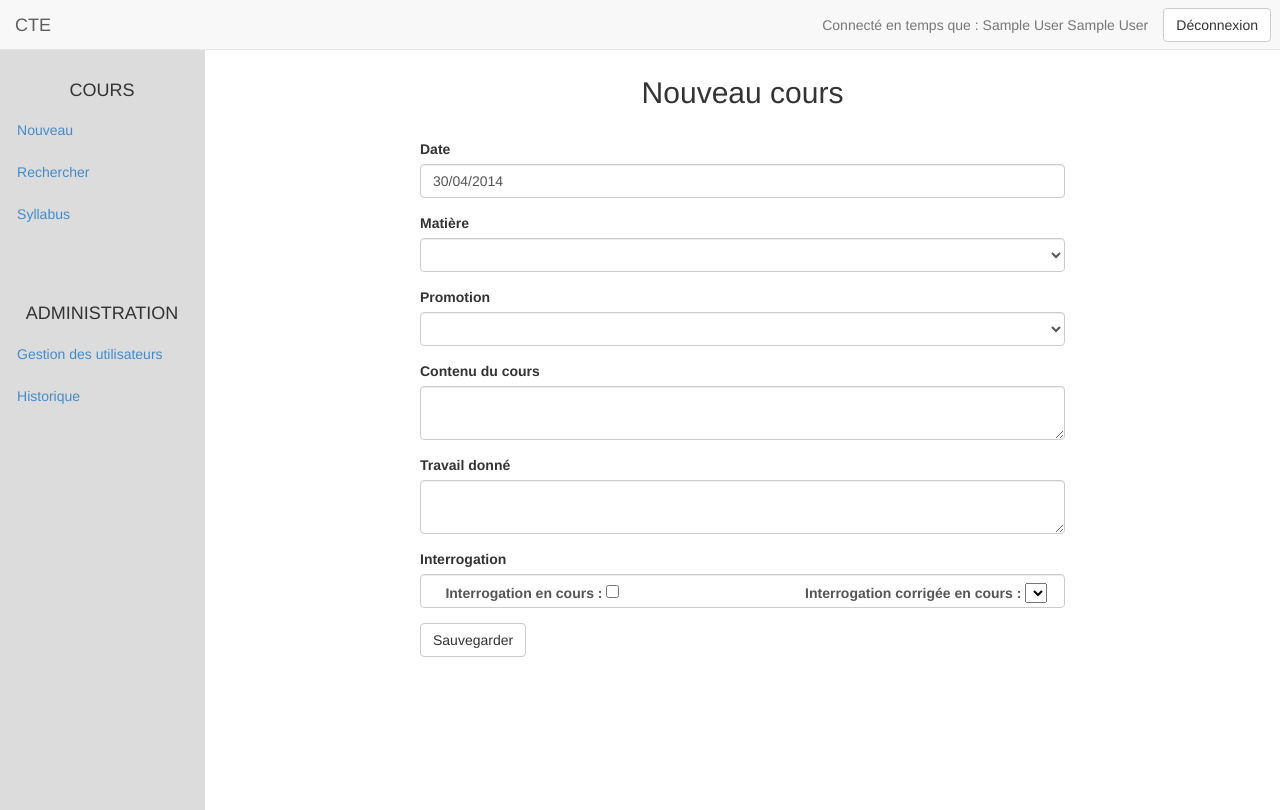
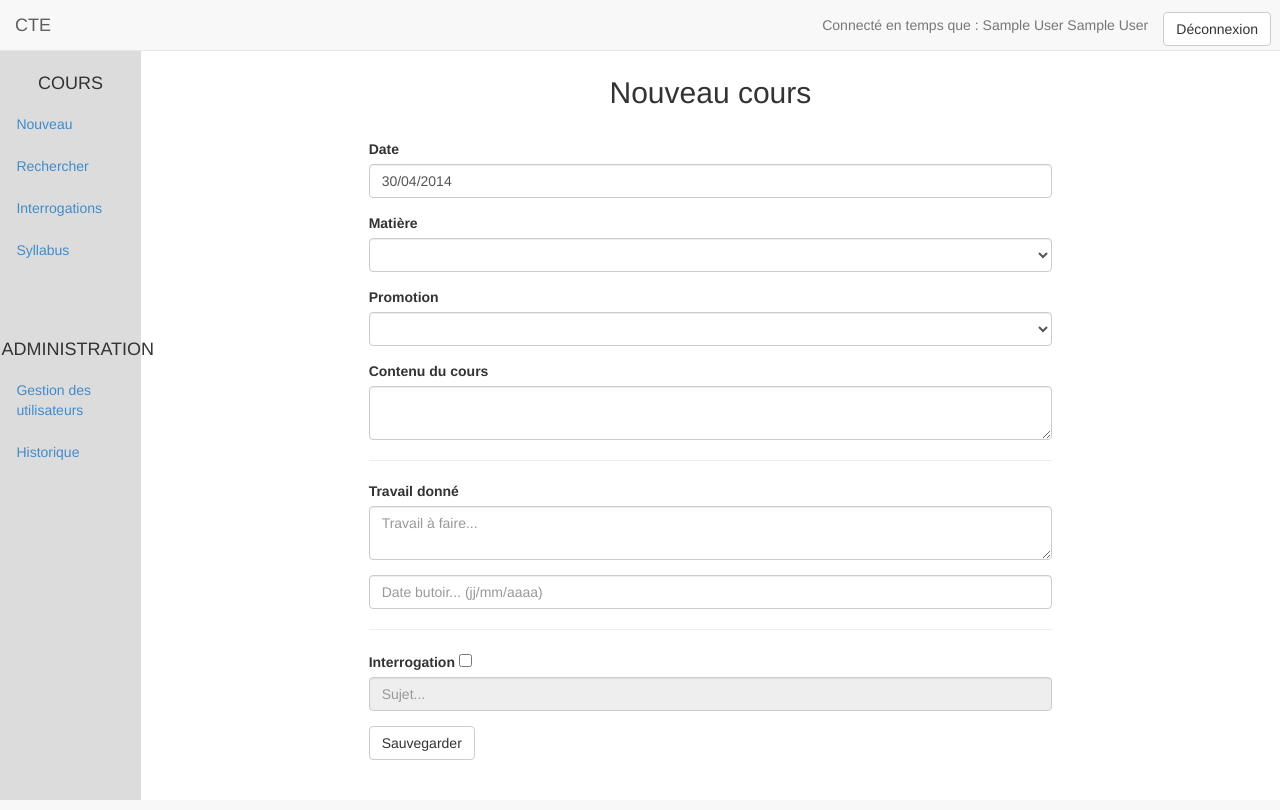
Before and after one commit to Eligiuss/CTE, a PHP site: page /accueil.php in a window 1280 px wide. Run offline with PHP 8.4, Linux system fonts and the light colour scheme; the visitor is signed in with stand-in values (Sample User, id 1); data that the repository does not hold is empty.

Commit message:
Interros OK + amélioration CSS

```diff
--- a/accueil.php
+++ b/accueil.php
@@ -11,7 +11,7 @@
 
         <div class="form-group">
             <label for="date">Date</label>
-            <input class="form-control" id="date" value="<?php echo date('d/m/Y'); ?>">
+            <input class="form-control" id="date" placeholder="jj/mm/aaaa" value="<?php echo date('d/m/Y'); ?>">
         </div>
 
         <div class="form-group">
@@ -49,16 +49,18 @@
             <textarea id="contenu" class="form-control"></textarea>
         </div>
 
-        <div class="form-group">
-           <label for="travail">Travail donné</label>
-            <textarea id="travail" class="form-control"></textarea>
-        </div>
+        <hr/>
+            <div class="form-group">
+               <label for="travail">Travail donné</label>
+               <textarea id="travail" class="form-control" placeholder="Travail à faire..."></textarea>
+            </div>
+            <input type="text" id="dateButoir" placeholder="Date butoir... (jj/mm/aaaa)" class="form-control" />
+        <hr/>
+
 
         <div class="form-group">
-            <label>Interrogation</label>
-            <div class="form-control">
-                <b class="ie1"> Interrogation en cours : <input type="checkbox"  /></b><b class="ie2">Interrogation corrigée en cours : <select></select></b>
-            </div>
+            <label>Interrogation <input type="checkbox" onclick="readonlySujet()" id="interro"/></label>
+            <input type="text" class="form-control" readonly id="sujet" placeholder="Sujet..." />
         </div>
 
         <button type="button" onclick="saveCours()" class="btn btn-default">Sauvegarder</button>
--- a/css/style.css
+++ b/css/style.css
@@ -10,6 +10,11 @@ body
     height: 100%;
     margin: 0;
     padding: 0;
+    padding-top: 50px;
+}
+
+.navbar{
+    width:100%;
 }
 
 root {
@@ -34,18 +39,18 @@ root {
 
 .menu-gauche
 {
-    height: 50px;
     margin-top: 10%;
-    width: 200px;
+    width: 100%;
     margin-left: 1%;
+    padding-right: 2%;
 }
 
 .bande-gauche
 {
-    position: absolute;
+    position: fixed;
     background-color: gainsboro;
-    width: 205px;
-    height: 95%;
+    width: 11%;
+    height: 100%;
 }
 
 .titreSection{
@@ -59,23 +64,13 @@ html {
 .nouveau
 {
     margin-top:2%;
-    margin-left:205px;
+    margin-left:11%;
 }
 
 .milieuPage{
     align:center;
     margin-left:20%;
     margin-right:20%;
-}
-
-.ie2
-{
-    margin-left: 30%;
-}
-
-.ie1
-{
-    margin-left: 2%;
 }
 
 .recherche
@@ -87,18 +82,13 @@ html {
 
 #logout{
     float:right;
-    margin-top:8px;
+    margin-top:2.5%;
     margin-right:24px;
 }
 
-.navbar-default{
-    height:5%;
-}
-
 .tableListe{
-    margin-left:205px;
-    width:calc(100% - 205px);
-    width:88%\9; /*Pour IE 7,8,9*/
+    margin-left:11%;
+    width:89%;
 }
 
 .tableListe td:hover{
@@ -108,6 +98,7 @@ html {
 .table tbody tr:hover th {
     background-color: transparent;
 }
+
 /*
 @media screen and (min-width: 200px) and (max-width: 680px) {
     .bande-gauche{
--- a/header.php
+++ b/header.php
@@ -15,7 +15,7 @@
         <title><?php echo $titre; ?></title>
     </head>
     <body>
-        <nav class="navbar navbar-default navbar-static-top" role="navigation">
+        <nav class="navbar navbar-default navbar-fixed-top" role="navigation">
             <!-- Brand and toggle get grouped for better mobile display -->
             <div class="navbar-header">
                 <button type="button" class="navbar-toggle" data-toggle="collapse" data-target="#bs-example-navbar-collapse-1">
@@ -39,7 +39,7 @@
 </nav>
 <?php
     if ($titre == 'Connexion') {
-        echo 'Vous n\'êtes pas connecté';
+        echo '&nbspVous n\'êtes pas connecté.';
     } else {
 ?>
     <div class="bande-gauche">
@@ -48,6 +48,7 @@
                 <h4 class="titreSection">COURS</h4>
                 <li <?php if ($_SERVER['PHP_SELF'] == "/CTE/accueil.php") echo "class='active'"; ?>><a href="accueil.php">Nouveau</a></li> <!--Si la page actuelle est 'accueil.php', on ajoute la classe 'active' à l'élément-->
                 <li <?php if (($_SERVER['PHP_SELF'] == "/CTE/search.php") || ($_SERVER['PHP_SELF'] == "/CTE/modifCours.php")) echo "class='active'"; ?>><a href="search.php">Rechercher</a></li>
+                <li <?php if ($_SERVER['PHP_SELF'] == "/CTE/interro.php") echo "class='active'"; ?>><a href="interro.php">Interrogations</a></li>
                 <li <?php if ($_SERVER['PHP_SELF'] == "/CTE/syllabus.php") echo "class='active'"; ?>><a href="syllabus.php">Syllabus</a></li>
                 <br/><br/><br/>
 
--- a/js/script.js
+++ b/js/script.js
@@ -35,11 +35,38 @@ function saveCours(id){
     var promo = promoOption.options[promoOption.selectedIndex].text; //Le texte de l'option choisie
     var contenu = document.getElementById('contenu').value;
     var travail = document.getElementById('travail').value;
+    var dateButoir = document.getElementById('dateButoir').value;
+    var sujet = document.getElementById('sujet').value;
+    var id_interro = document.getElementById('interro').value;
 
     if(contenu==''){
         alert('Veuillez entrer le contenu du cours.');
         document.getElementById('contenu').focus();
         return;
+    }
+
+    if(dateButoir!=='' && travail==''){ //Si : date butoir précisée mais pas le travail
+        alert('Veuillez préciser le travail à faire.');
+        document.getElementById('travail').focus();
+        return;
+    }
+
+    if(dateButoir=='' && travail!==''){ //Si : travail précisé mais pas de date butoir
+        alert('Veuillez préciser la date butoir du travail à faire.');
+        document.getElementById('dateButoir').focus();
+        return;
+    }
+
+    if(document.getElementById('interro').checked && sujet=='') { //Si interro cochée mais pas de sujet
+        alert('Veuillez entrer le sujet de l\'interrogation.');
+        document.getElementById('sujet').focus();
+        return;
+    }
+
+    if(document.getElementById('interro').checked){
+        var modifActionInterro = 'modif'; //Si on modifie le cours et que la case interro est cochée : on modifiera l'interro
+    } else {
+        var modifActionInterro = 'delete'; //Si on modifie le cours et que la case interro est décochée : on supprimera l'interro
     }
 
     if(id==undefined){
@@ -53,7 +80,11 @@ function saveCours(id){
                 promo: promo,
                 contenu: contenu,
                 travail: travail,
-                id_cours: id
+                dateButoir: dateButoir,
+                sujet: sujet,
+                id_cours: id,
+                id_interro: id_interro,
+                modifActionInterro: modifActionInterro
             },
             type: 'POST',
             success: function(response){
@@ -111,3 +142,11 @@ function saveUser(id){
             }
     });
 }
+
+function readonlySujet(){
+    if(document.getElementById('interro').checked) {
+            document.getElementById('sujet').readOnly = false;
+        } else {
+            document.getElementById('sujet').readOnly = true;
+        }
+}
--- a/syllabus.php
+++ b/syllabus.php
@@ -4,6 +4,7 @@
     include('connection_BDD.php');
 ?>
 
+<div class="nouveau">
     <div class="milieuPage">
         <h2 class="text-center">Visualiser les syllabus</h2>
         </br>
@@ -22,6 +23,7 @@
             ?>
         </select>
     </div>
+</div>
 
 <div class="milieuPage">
 
```
Also changed, not shown: interro.php (added, +66 -0 lines), modifCours.php (+24 -8 lines), nbproject/private/private.xml (+7 -5 lines), save.php (+53 -12 lines), search.php (+9 -7 lines). Lines whose indentation alone changed are shown as unchanged.
